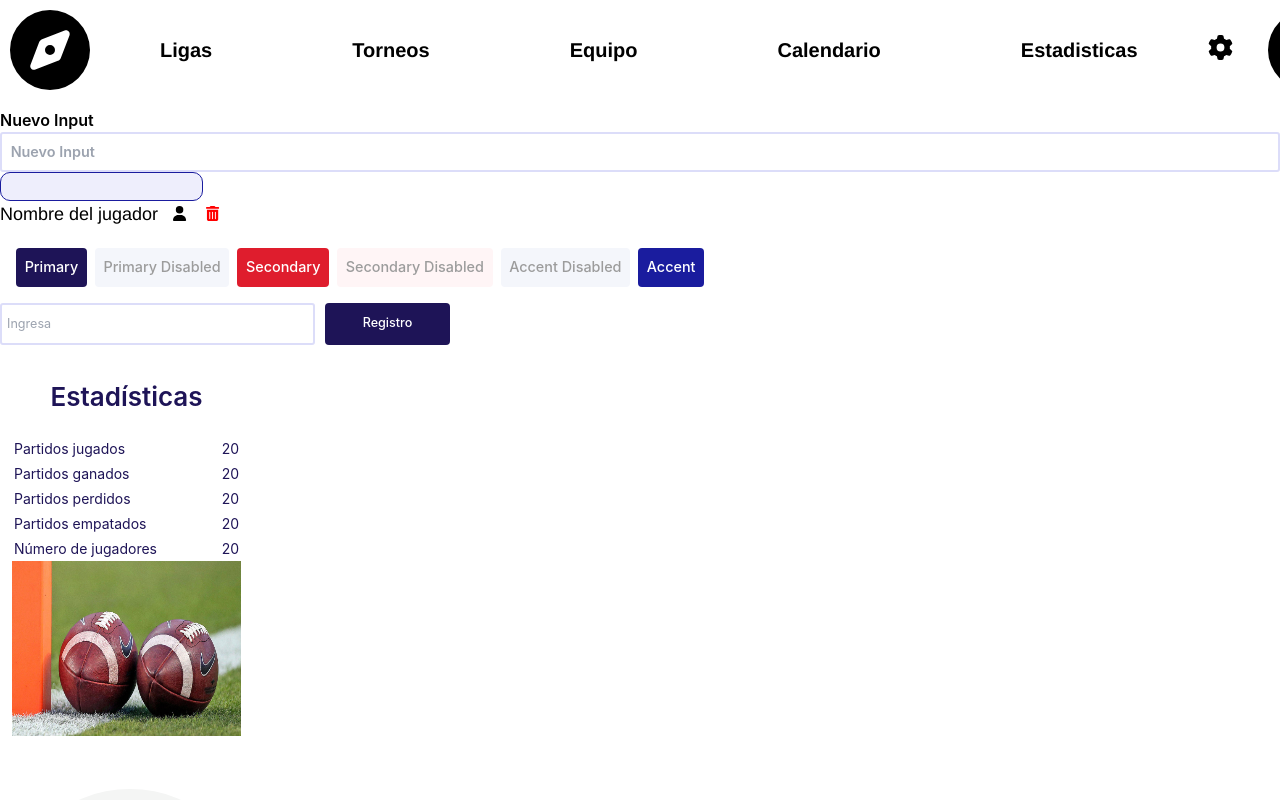
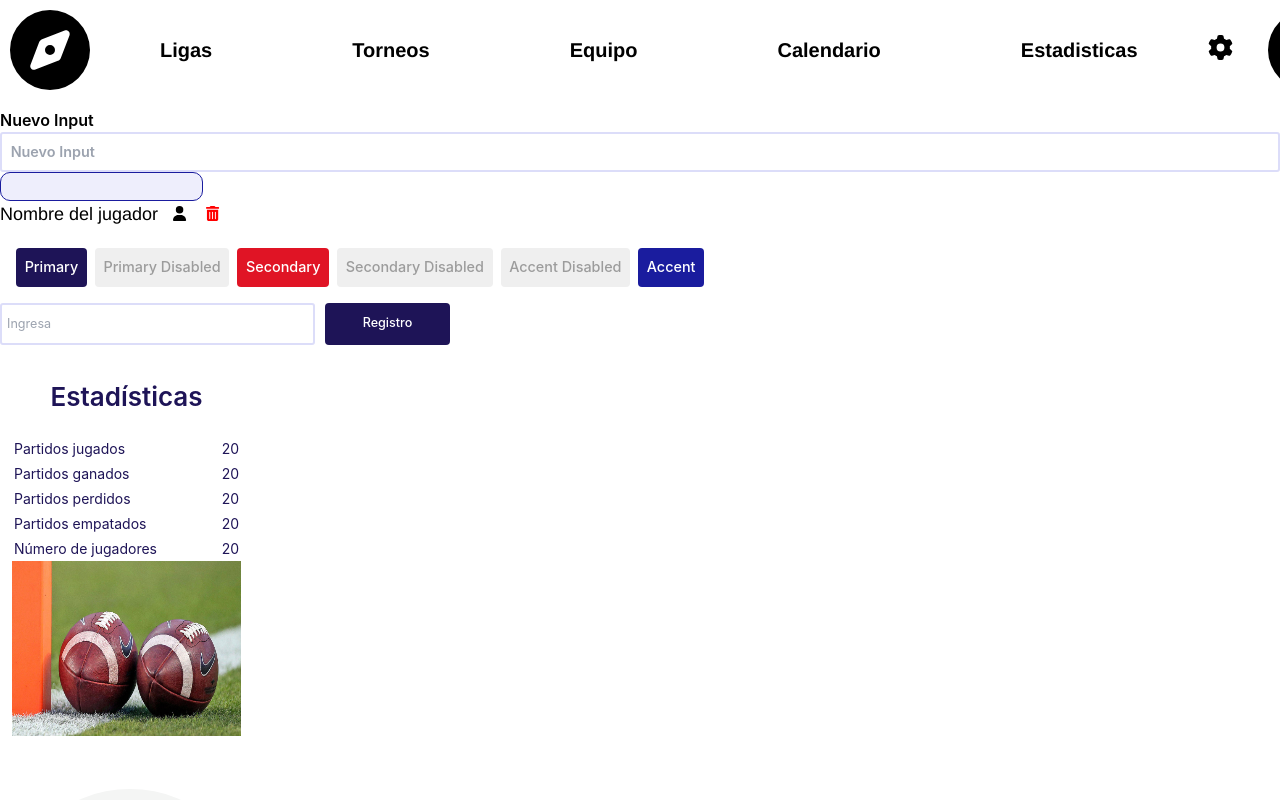
Before and after one commit to administracion-ligas-deportivas/sitio-web, a Next.js app: page / in a window 1280 px wide. Shown: the top 800 px of the page. Built offline with nearby package versions, Linux system fonts and the light colour scheme.

Commit message:
fix(styles): Normalizar estilos botón deshabilitado

```diff
--- a/components/Button/Button.module.css
+++ b/components/Button/Button.module.css
@@ -23,6 +23,7 @@
 .button[disabled] {
   background-color: rgb(239 239 239);
   color: rgb(156 156 156);
+  pointer-events: none;
 }
 
 .primary {
@@ -43,22 +44,23 @@
   background-color: #3c64b1;
 }
 
-.button.primary[disabled],
+/* .button.primary[disabled],
 .button.accent[disabled] {
   background-color: rgb(244 246 251);
-}
+} */
 
 .secondary {
-  background-color: rgb(223 29 45);
+  background-color: rgb(224 20 37);
 }
 
 .secondary:hover {
+  /* background-color: rgb(231 50 65); */
   background-color: rgb(231 50 65);
 }
 
-.button.secondary[disabled] {
+/* .button.secondary[disabled] {
   background-color: rgb(255 245 246);
-}
+} */
 
 .accent {
   background-color: rgb(26 28 158);
```
